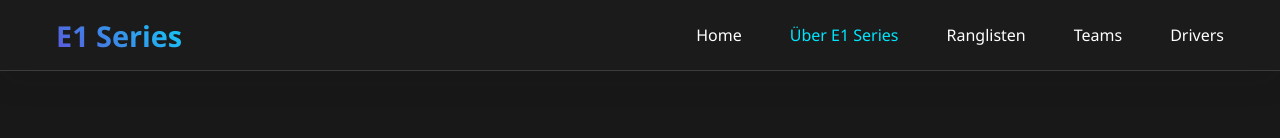
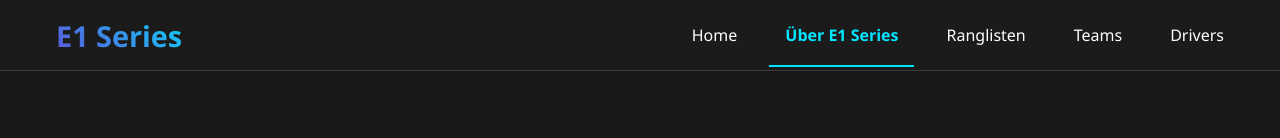
Before and after one commit to noebachofner/E1-Series, a website built with Vite: page src/about.html in a window 1280 px wide. Shown: the top 138 px of the page. Built offline with nearby package versions, Linux system fonts and the light colour scheme.

Commit message:
Change of the Menu Buttons Style

```diff
--- a/src/menuStyle.css
+++ b/src/menuStyle.css
@@ -100,6 +100,18 @@
 
 .btn-simple.active {
     color: var(--accent);
+    font-weight: bold;
+    position: relative;
+}
+
+.btn-simple.active::after {
+    content: '';
+    position: absolute;
+    bottom: -5px;
+    left: 0;
+    width: 100%;
+    height: 2px;
+    background-color: var(--accent);
 }
 
 
```
